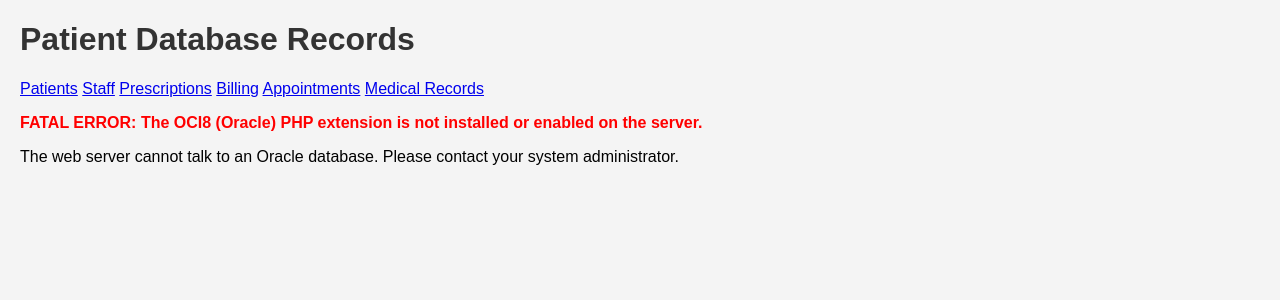
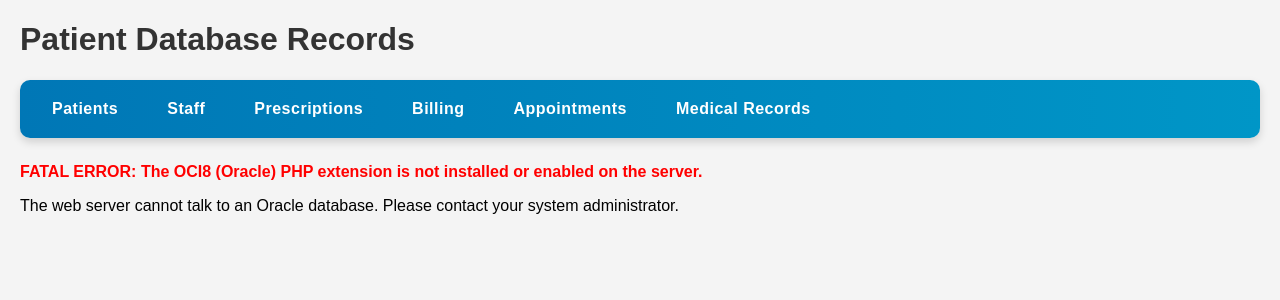
Before and after one commit to HarishK21/MedicalClinicInformationSystem, a PHP site: page /patient.php in a window 1280 px wide. Shown: the top 300 px of the page. Run offline with PHP 8.4, Linux system fonts and the light colour scheme.

Commit message:
Update patient.php

```diff
--- a/patient.php
+++ b/patient.php
@@ -40,7 +40,39 @@
             color: green;
             font-weight: bold;
         }
+
+        .navbar {
+            background: linear-gradient(90deg, #0077b6, #0096c7);
+            padding: 12px 20px;
+            border-radius: 10px;
+            margin-bottom: 25px;
+            box-shadow: 0 4px 8px rgba(0,0,0,0.15);
+            display: flex;
+            gap: 25px;
+            align-items: center;
+        }
+
+        .navbar a {
+            color: #ffffff;
+            text-decoration: none;
+            font-weight: bold;
+            font-size: 16px;
+            letter-spacing: 0.5px;
+            transition: 0.25s ease-in-out;
+            padding: 8px 12px;
+            border-radius: 6px;
+        }
+
+        .navbar a:hover {
+            background-color: rgba(255, 255, 255, 0.25);
+            transform: translateY(-2px);
+        }
+
+        .navbar a.active {
+            background-color: rgba(255, 255, 255, 0.35);
+        }
     </style>
+
 </head>
 <body>
 
```
